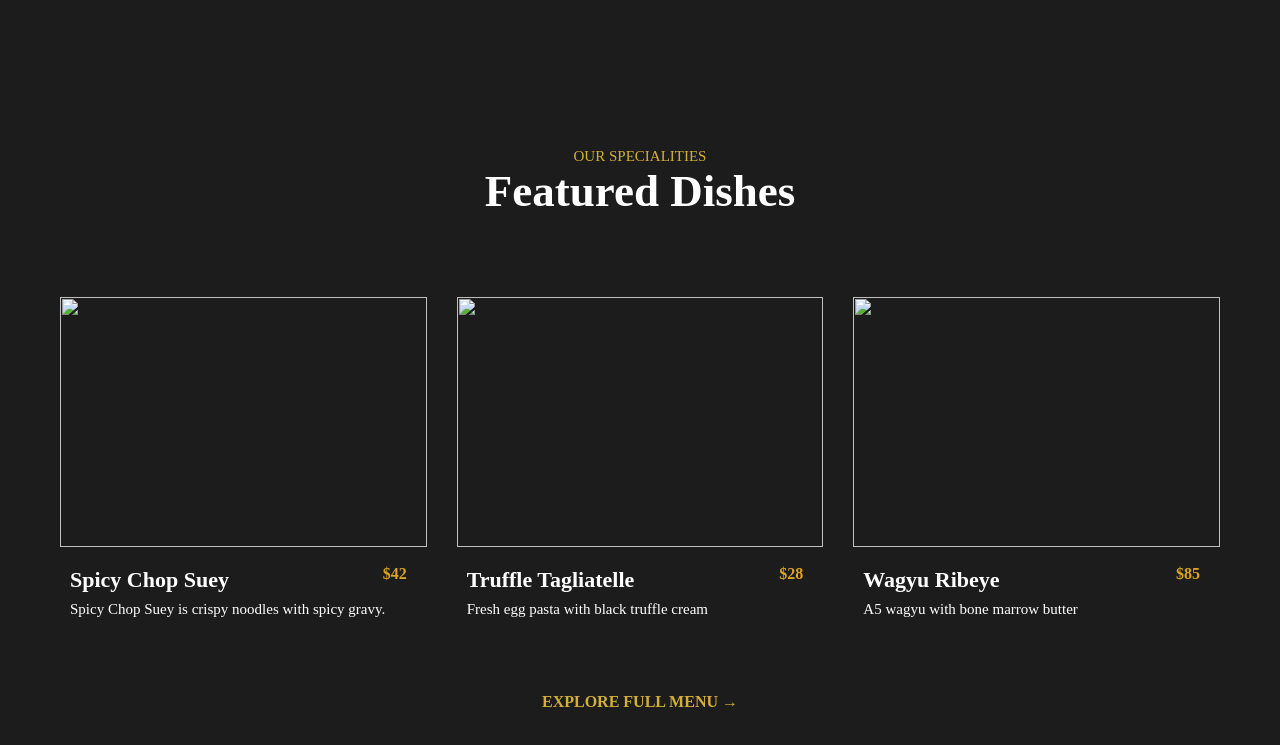
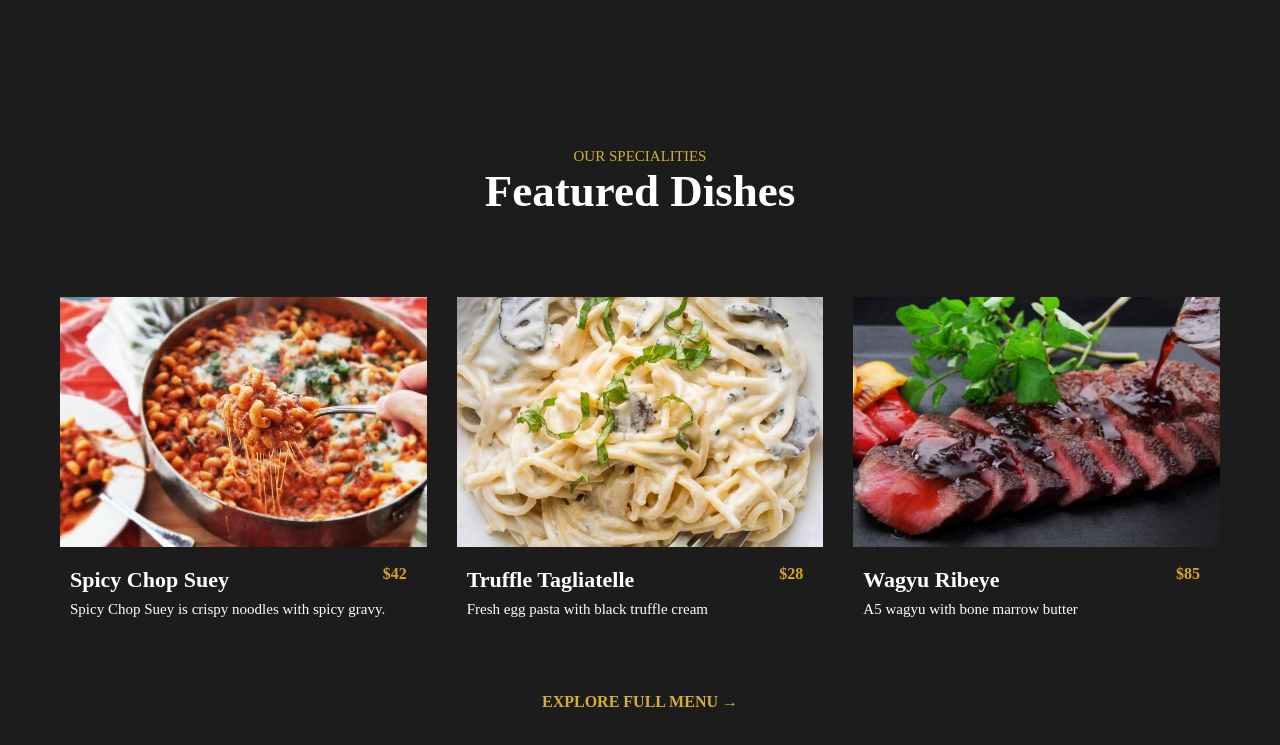
Before and after one commit to yaminichinnari0-lang/resturant, a plain HTML site: page index.html in a window 1280 px wide. Shown: the part 802-1547 px from the top of the page. Drawn offline with Linux system fonts and the light colour scheme; files whose address does not match are found by name.

Commit message:
Fix HTML formatting and structure

```diff
--- a/index.html
+++ b/index.html
@@ -33,19 +33,19 @@
         </section>
     <div class="cards">
         <div class="card">
-            <img src="images/Spicy Chop Suey.jpg">
+            <img src="Spicy Chop Suey.jpg">
             <h4>Spicy Chop Suey</h4>
             <span>$42</span>
             <p>Spicy Chop Suey is crispy noodles with spicy gravy.</p>
         </div>
         <div class="card">
-            <img src="images/truffle tagliatelle.jpg">
+            <img src="truffle tagliatelle.jpg">
             <h4>Truffle Tagliatelle</h4>
             <span>$28</span>
             <p>Fresh egg pasta with black truffle cream</p>
         </div>
         <div class="card">
-            <img src="images/Wagyu Ribeye.jpg">
+            <img src="Wagyu Ribeye.jpg">
             <h4>Wagyu Ribeye</h4>
             <span>$85</span>
             <p>A5 wagyu with bone marrow butter</p>
```
